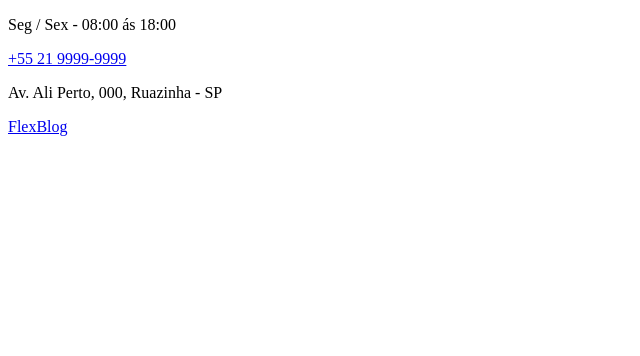
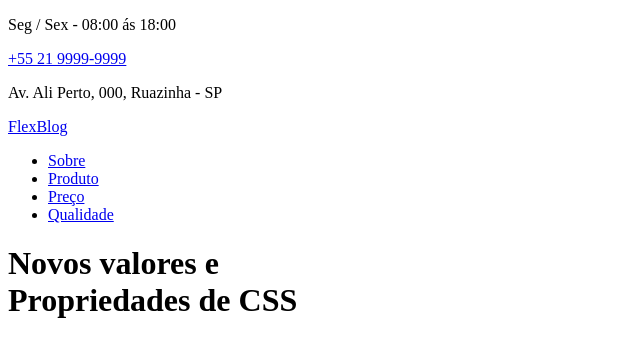
Before and after one commit to CleitonLahm/FlexBlog, a plain HTML site: page index.html in a window 1280 px wide. Shown: the whole page, without its empty margins (0-640 px from the left). Drawn offline with Linux system fonts and the light colour scheme.

Commit message:
Update index.html

```diff
--- a/index.html
+++ b/index.html
@@ -27,8 +27,20 @@
     <div class="menu-logo">
       <a href="#">FlexBlog</a>
     </div>
+    <nav>
+      <ul>
+        <li><a href="#sobre">Sobre</a></li>
+        <li><a href="#produtos">Produto</a></li>
+        <li><a href="#preco">Preço</a></li>
+        <li><a href="#qualidade">Qualidade</a></li>
+      </ul>
+    </nav>
   </div>
 </header>
 
+<div class="introducao">
+  <h1>Novos valores e <br> Propriedades de CSS</h1>
+</div>
+
 </body>
 </html>
```
